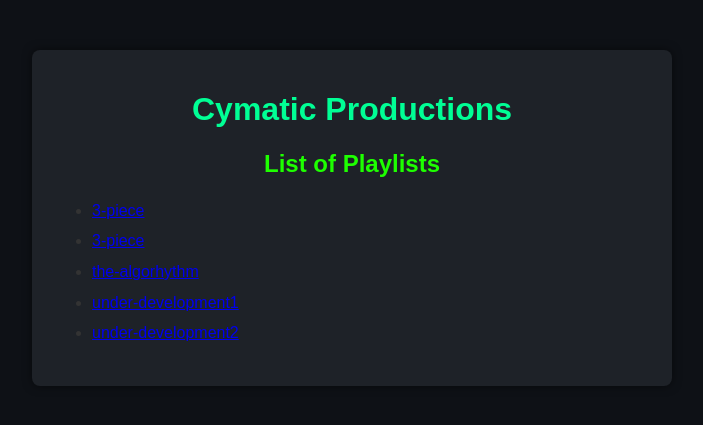
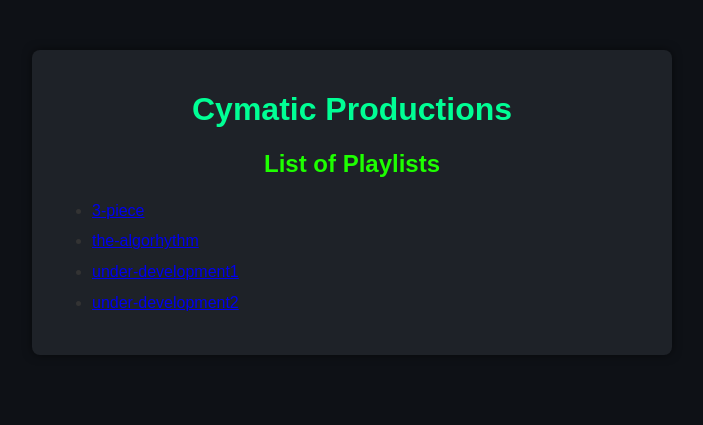
Before and after one commit to cymatic-productions/html.js.playlist, a Jekyll site: the page built from index.md, in a window 1280 px wide. Shown: the top 425 px of the page, without its empty margins (288-991 px from the left). Built offline with Jekyll 4.4.1, drawn with Linux system fonts in a browser that asks for light colours.

Commit message:
updated index.html template

```diff
--- a/_layouts/index.html
+++ b/_layouts/index.html
@@ -13,10 +13,10 @@
         <h2>{{page.title}}</h2>
         <div id="playlist-list">
             <ul>
-              <li><a href="./playlists/3-piece.html">3-piece</a></li>
-            {% for playlist in  page.playlists %}
-            <li><a href="./playlists/{{playlist}}.html">{{playlist}}</a></li>
-            {% endfor %}
+                {% for playlist in  page.playlists %}
+                <li><a href="./playlists/{{playlist}}.html">{{playlist}}</a></li>
+                {% endfor %}
+            </ul>
         </div>
     </div>
     <script src="../js/main/service.js"></script>
```
